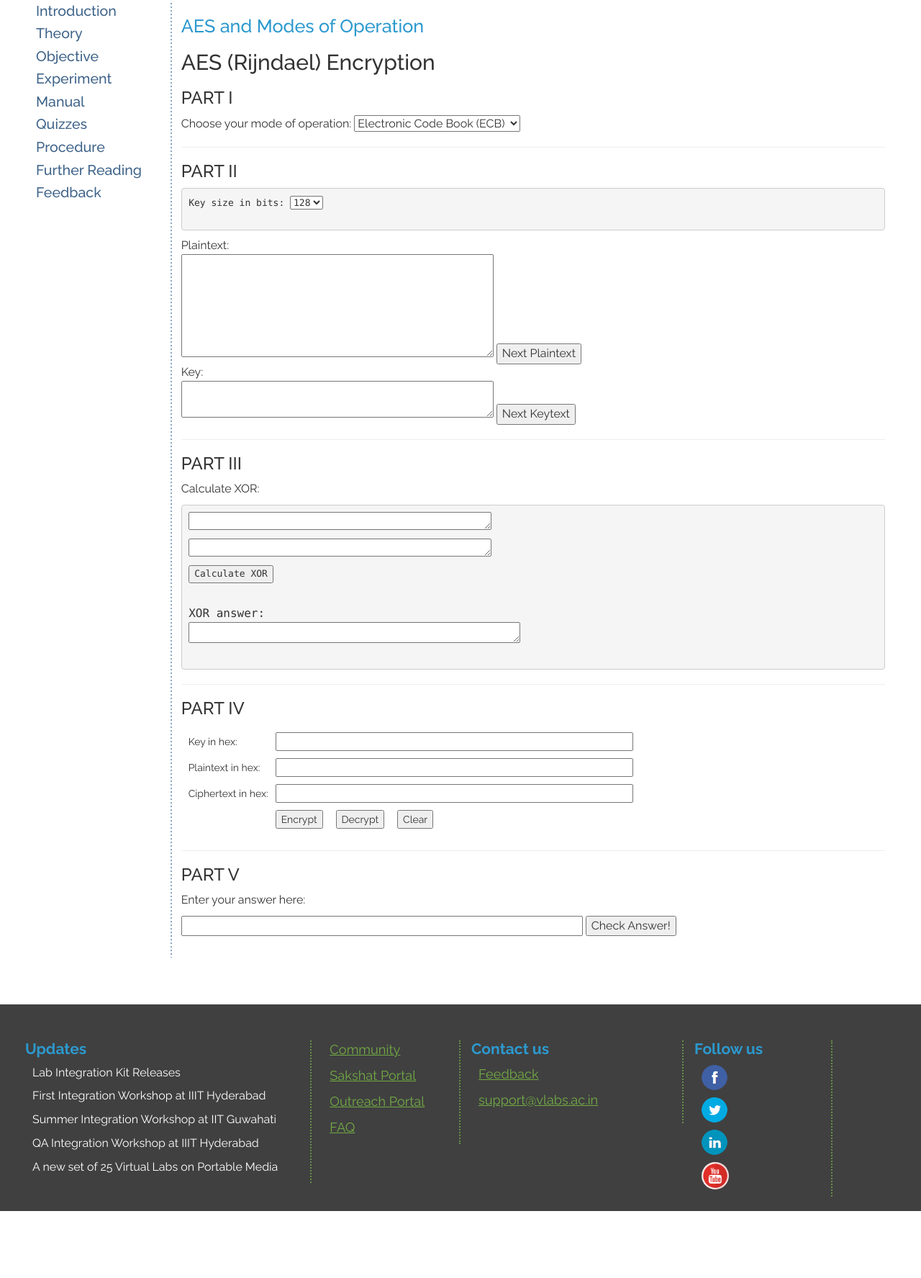
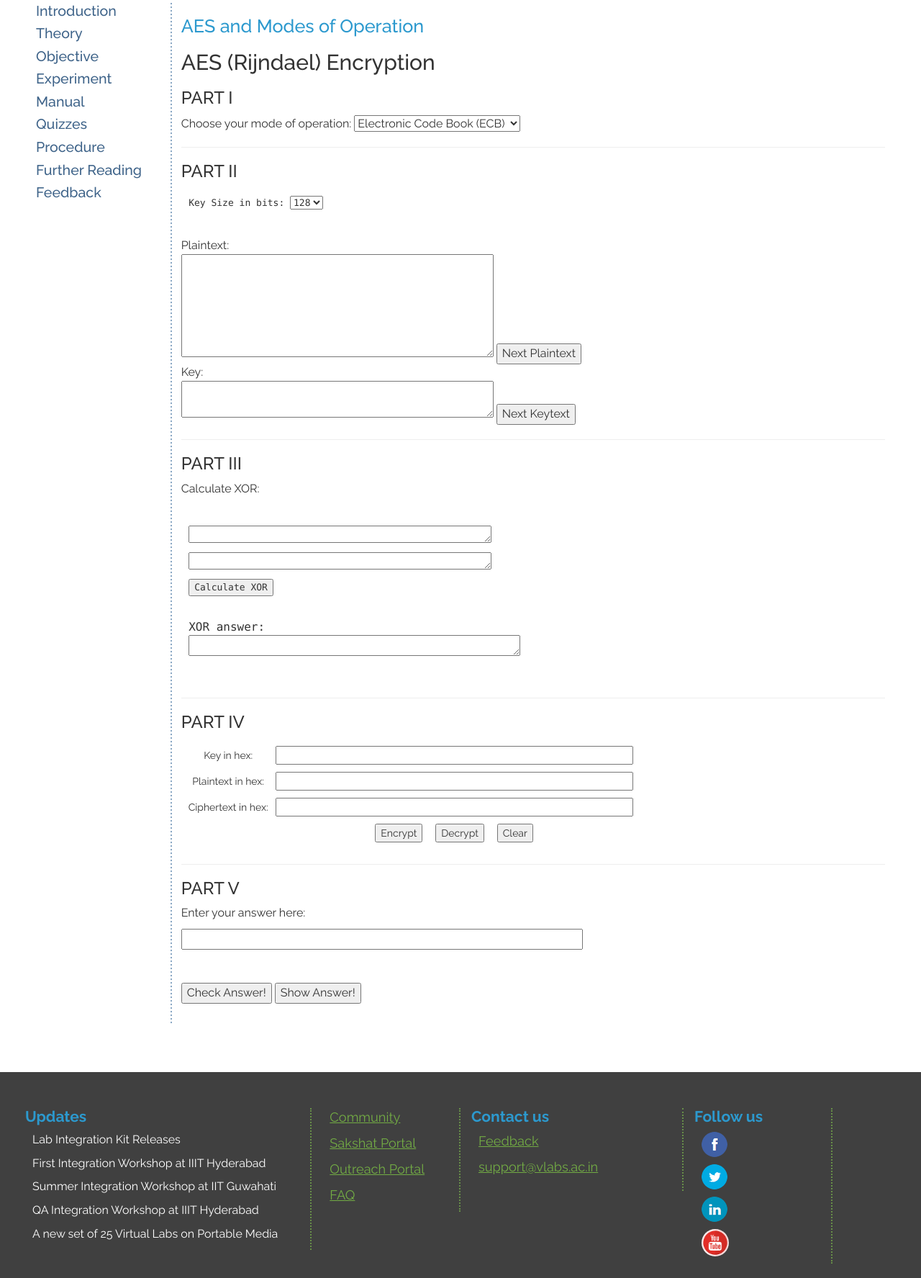
Before and after one commit to shradhasehgal/AES-cipher-vlabs, a Flask app: page /experiment in a window 1280 px wide. Shown: the part 176-1951 px from the top of the page at 72% size. Before the commit the page ends 1858 px from the top, so only its background shows below. Run offline with Flask 2, Linux system fonts and the light colour scheme; some libraries are stand-ins or nearby versions.

Commit message:
Changed css and Experiment

```diff
--- a/static/css/style.css
+++ b/static/css/style.css
@@ -1336,5 +1336,6 @@ font-size: 30px;
 }
 
 table, th, td {
-  border: 10px solid white;
+	border: 10px solid white;
+	text-align: center;
 }
--- a/static/js/exp8/getReq.js
+++ b/static/js/exp8/getReq.js
@@ -1,3 +1,6 @@
+// Unless the show Answer is clicked, the textbox should not be available
+$('#showans').css({"display": "none"})
+
 function nextPlainText() {
     $.ajax({
 		type: "GET",
@@ -48,3 +51,18 @@ function nextCtr() {
 		}
 	});
 }
+
+function showAnswer() {
+	$.ajax({
+	type: "GET",
+	url:"/experiment/showans",
+
+
+success: function(result){
+	$('#showans').css({"display": "block"})
+	$('#showans').val(result.ans);
+	console.log($('#showans').val)
+	console.log(result.ans)
+	}
+});
+}
--- a/static/js/exp8/postReq.js
+++ b/static/js/exp8/postReq.js
@@ -2,6 +2,7 @@
 $("#ivtext").hide();
 $("#ctrtext").hide();
 
+// Selection of modes should only display the textboxes required
 function selectMode(){
 
     var iv = $("#ivtext");
@@ -14,21 +15,28 @@ function selectMode(){
         iv.show();
         ctr.show();
 
+        // ECB mode only requires key & plaintext
         if (this.value == "ecb") {
             iv.hide();
             ctr.hide();
-        } else if (this.value == "cbc") {
+        }
+        // CBC mode also requires an IV
+        else if (this.value == "cbc") {
             ctr.hide();
-        } else if (this.value == "ctr") {
+        }
+        // CTR mode requires a counter but not an IV
+        else if (this.value == "ctr") {
             iv.hide();
-        } else if (this.value == "ofb") {
+        }
+         // OFB mode also requires an IV
+        else if (this.value == "ofb") {
             ctr.hide();
         }
     });
 
     item =  document.getElementById('mode').value;
-    console.log(document.getElementById('mode').value);
 
+    // Sending the mode to the python script so the validation can be done properly
     $.ajax({
         type: "POST",
         url:"/experiment/selectMode",
@@ -40,8 +48,7 @@ function selectMode(){
 function selectKey(){
 
     item =  document.getElementById('keySize').value;
-    console.log(document.getElementById('keySize').value);
-
+    // Change of the Key Size affects the algorithm, hence sending it to the script
     $.ajax({
         type: "POST",
         url:"/experiment/selectKey",
@@ -54,10 +61,12 @@ function XOR() {
     item ={}
     item["one"] = document.getElementById('num1').value;
     item["two"] = document.getElementById('num2').value;
+    // For XOR to be properly calculated, the two stings must be of equal length
     if(item["one"].length!=item["two"].length)
         alert("Enter strings of same length!")
     else
     {
+        // XOR is calculated by the python script, hence sending it
         $.ajax({
             type: "POST",
             url:"/experiment/answer",
@@ -66,13 +75,16 @@ function XOR() {
 
         success: function(result){
             $('#xor').text(result);
-            console.log(result);
             }
         });
     }
 }
 
 function doEncryption() {
+    // For AES encryption, the Key and the Plaintext size must be of 16 bytes
+    // But the values taken are in hex, hence the size must be 32 hex
+    // The Plaintext and Key printed above are space seperated for readability
+    // hence if coppied directly, the size is 35 bytes which should also be accepted
     item ={}
     item["one"] = document.getElementById('key').value;
     if(item["one"].length!=32 && item["one"].length!=35)
@@ -98,6 +110,7 @@ function doEncryption() {
 }
 
 function doDecryption() {
+    //Similarly, decryption also requires 32 hex length
     item ={}
     item["one"] = document.getElementById('key').value;
     if(item["one"].length!=32 && item["one"].length!=35)
@@ -123,6 +136,8 @@ function doDecryption() {
 }
 
 function checkAnswer() {
+    // The answer calculated by the user is already precalculated by the program, hence  when asked to check
+    // It is sent to the script for validation
     item = document.getElementById('userans').value;
         console.log(item);
 
--- a/templates/Data.html
+++ b/templates/Data.html
@@ -1,7 +1,7 @@
 {% include "Header.html" %}
 <div>
       <h1 class="text-h2-lightblue">AES and Modes of Operation</h1>
-   <h3> Previous Responses</h3>
+   <h3> Previous Responses</h3><br>
 <table>
          <thead>
             <tr>
--- a/templates/Experiment.html
+++ b/templates/Experiment.html
@@ -16,7 +16,7 @@
     <hr>
     <h3>PART II</h3>
     <p>
-        <pre>Key size in bits: <select id="keySize" name="keySize" onchange="selectKey()">
+        <pre style="background-color:white; border-color:white">Key Size in bits: <select id="keySize" name="keySize" onchange="selectKey()">
                 <option selected="selected" value="128">128</option>
                 <option value="192">192</option>
                 <option value="256">256</option>
@@ -48,7 +48,7 @@
         <hr>
         <h3>PART III</h3>
         <p>Calculate XOR:
-            <pre>
+            <pre style="background-color:white; border-color:white">
 	        <textarea cols="50" id="num1" name="num1" rows="1" style="float: left" ></textarea><br>
             <textarea cols="50" id="num2" name="num2" rows="1" style="float: left"></textarea>
 
@@ -87,7 +87,11 @@
     <hr>
     <h3>PART V</h3>
     <p>Enter your answer here:</p>
-    <p><input id="userans" size="65" type="text"> <input onclick="checkAnswer();" type="button" value="Check Answer!"/></input></p>
+    <p><input id="userans" name="userans" size="65" type="text"><br><br>
+        <textarea cols="65" id="showans" name="showans" readonly="readonly" rows="4"></textarea><br>
+        <input onclick="checkAnswer();" type="button" value="Check Answer!"/></input>
+        <input onclick="showAnswer();" type="button" value="Show Answer!"/></input>
+    </p>
     <div id="notification" style="width: 300px; height: 10px; padding-top: 20px;"></div>
     </div>
     </div>
--- a/templates/Manual.html
+++ b/templates/Manual.html
@@ -2,8 +2,8 @@
 <h1 class="text-h2-lightblue">AES and Modes of Operation</h1><div class="content" id="experiment-article-section-5-content">
 <ul>
 <li><b>Step I :</b> Choose a mode of operation from <i>PART I</i> </li>
-<li><b>Step II :</b> Select KeySize, Plaintext, KeyText, Intialization vector(IV)(for ECB and OFB modes only)
-                             and CTR(forctr mode only) in <i>PART II</i></li>
+<li><b>Step II :</b> Select KeySize, Plaintext, KeyText, Intialization vector(IV) (for ECB and OFB modes only)
+                             and CTR(for ctr mode only) in <i>PART II</i></li>
 <li><b>Step III :</b> Whenever necessay use XOR opeartion in <i>PART III</i> in accordance with choosen mode of operation</li>
 <li><b>Step IV : </b> Use fuction <b>F<sub>K</sub></b> and "Key in hex:" field in <i>PART IV</i> should be filled keytext generated in <b>Step2</b></li>
 <li><b>Step V : </b> Fill "Plaintext in hex:" field with approriate value in accordance with choosen mode of operation and click on encrypt button</li>
--- a/views.py
+++ b/views.py
@@ -215,6 +215,15 @@ def checkAns():
         ret = "False"
     return jsonify(ret)
 
+@app.route("/experiment/showans", methods=['GET'])
+def showans():
+
+    info = {
+        "ans": printReadable(aes_obj.encrypt().hex(),8)
+    }
+
+    return jsonify(info)
+
 @app.route('/quiz', methods = ['GET', 'POST'])
 def new():
    if request.method == 'POST':
```
Also changed, not shown: Quiz.db.
